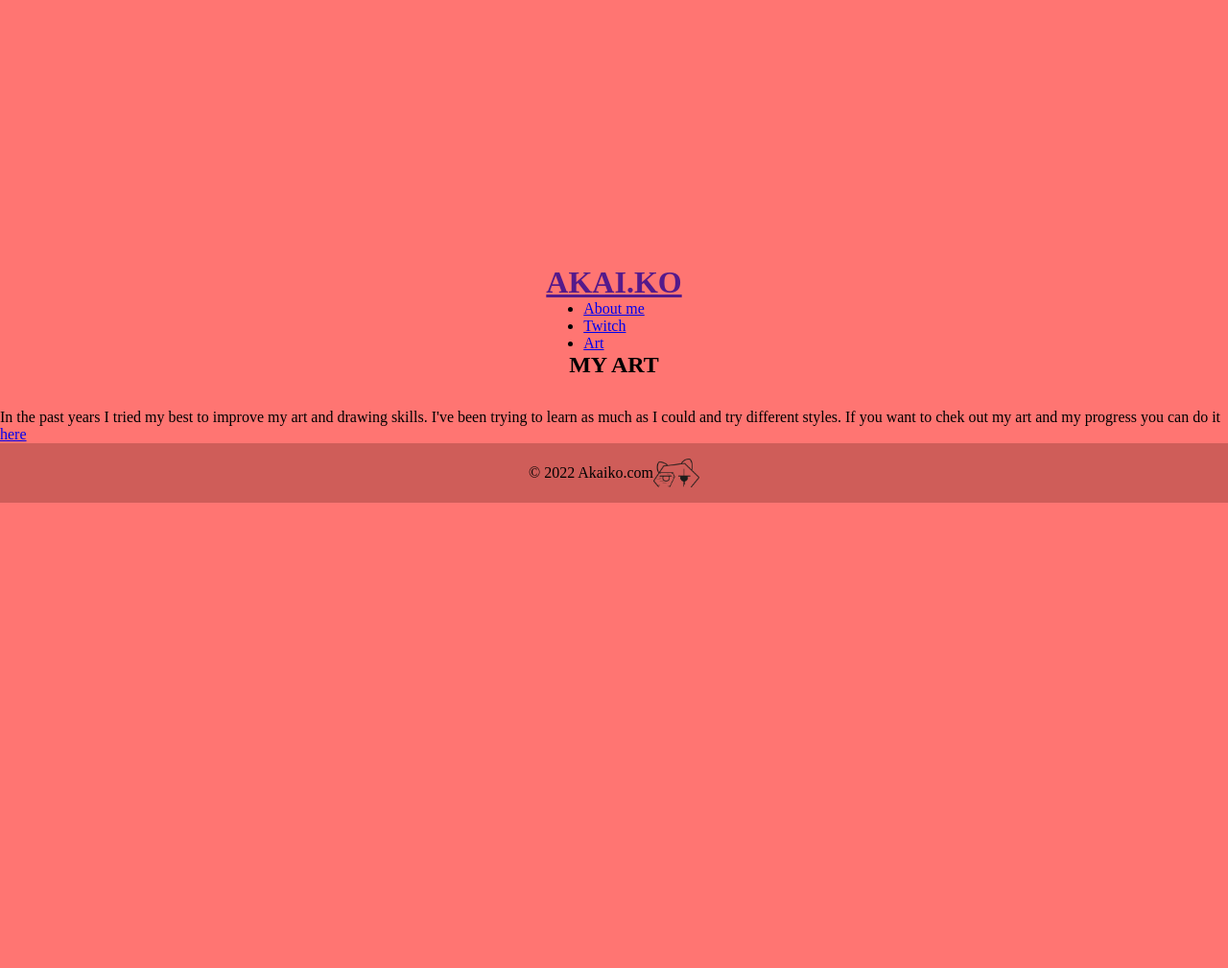
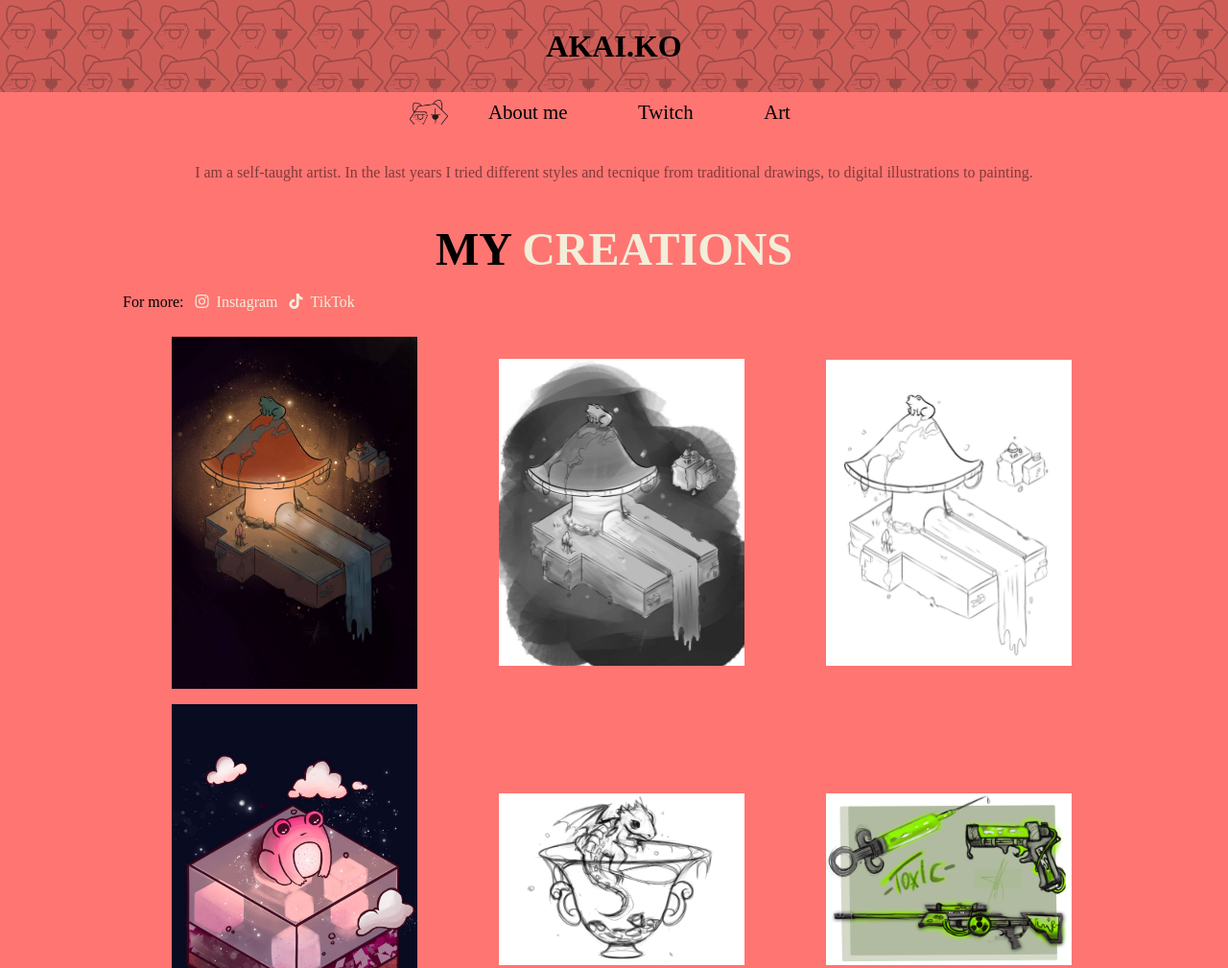
Before and after one commit to akaik0/PersonalWebsite, a website: page art/art.html in a window 1280 px wide. Shown: the top 1009 px of the page at 96% size. Before the commit the page ends 800 px from the top, so only its background shows below. Drawn offline with Linux system fonts and the light colour scheme; a web font is replaced by a local one.

Commit message:
changes to art section grid stylization is missing

```diff
--- a/art/art-stylesheet.css
+++ b/art/art-stylesheet.css
@@ -1,26 +1,28 @@
-* {
-    margin: 0;
-    padding: 0;
-    box-sizing: border-box;
+header {
+    height: fit-content;
 }
 
-html {
-    scroll-behavior: smooth;
+h1 {
+    margin: 0;
+    display: flex;
+    align-items: center;
+    justify-content: center;
+    padding: 0;
 }
 
-body {
-    display: flex;
-    justify-content: center;
-    align-items: center;
-    flex-direction: column;
-    min-height: 100vh;
+nav {
+    opacity: 1;
+}
 
-
-    font-family: 'Noto Serif JP', serif;
-    background-color: #ff7572;
+.introduction {
+    width: 80%;
+    color: rgba(0, 0, 0, 0.5);
+    text-align: center;
+    margin: 2rem 0;
 }
 
 .myart {
+    width: 80%;
     display: flex;
     flex-direction: column;
 }
@@ -33,29 +35,88 @@ body {
     align-items: center;
 }
 
-.ig {
-    width: 15rem;
+.img-container {
+    width: 100%;
     height: auto;
-    padding: 1rem;
-    padding-top: 0;
+    overflow: hidden;
+    margin-top: 1rem;
 }
 
 footer {
-    display: flex;
-    justify-content: center;
-    align-items: center;
-    background-color: #cf5d59;
-    width: 100%;
-    text-align: center;
-    padding: 1rem;
+    margin-top: 2rem;
 }
 
-.logo {
-    width: 3rem;
+.img-container img {
+    width: 100%;
+    display: block;
+    transition: transform 2s;
 }
 
-.logo-top {
-    width: 3rem;
-    margin-top: 0.2rem;
-    margin-left: 0.2rem;
+.img-container:hover img {
+    transform: scale(1.3);
 }
+
+i {
+    margin: 0 0.5rem;
+}
+
+.link {
+    color: #f3eed9;
+}
+
+@media screen and (min-width: 768px) and (max-width: 1199px) {
+    .nav-list {
+        padding: 0 2rem;
+        font-size: 1.3rem;
+    }
+
+    .introduction .social {
+        font-size: 1.3rem;
+    }
+
+    h2 {
+        font-size: 2.5rem;
+    }
+
+    .img-container {
+        width: 45%;
+        margin-left: 1rem;
+    }
+
+    .drawings {
+        vertical-align: baseline;
+    }
+
+    .ig {
+        margin: 0;
+    }
+}
+
+@media screen and (min-width: 1200px) {
+    .nav-list {
+        padding: 0 2rem;
+        font-size: 1.3rem;
+    }
+
+    .introduction .social {
+        font-size: 2rem;
+    }
+
+    h2 {
+        font-size: 3rem;
+    }
+
+    .img-container {
+        width: 25%;
+        margin-left: 1rem;
+    }
+
+    .drawings {
+        vertical-align: baseline;
+    }
+
+    .ig {
+        margin: 0;
+    }
+
+}
--- a/art/art.html
+++ b/art/art.html
@@ -7,7 +7,13 @@
     <meta name="viewport" content="width=device-width, initial-scale=1.0">
     <title>Document</title>
 
+    <link rel="preconnect" href="https://fonts.googleapis.com" />
+    <link rel="preconnect" href="https://fonts.gstatic.com" crossorigin />
+    <link href="https://fonts.googleapis.com/css2?family=Noto+Serif+JP:wght@300;400;700&family=Uchen&display=swap"
+        rel="stylesheet" />
+
     <script src="https://kit.fontawesome.com/21ba8f42eb.js" crossorigin="anonymous"></script>
+    <link rel="stylesheet" href="../reusable.css">
     <link rel="stylesheet" href="art-stylesheet.css">
 </head>
 
@@ -18,44 +24,44 @@
         </h1>
     </header>
 
-    <main></main>
-
     <nav>
         <ul class="navbar">
-            <!--<li><a href="www.akaiko.net"><img src="./img/logo.png" alt="logo" class="logo-top"></a></li>-->
-            <li class="nav-list"><a href="../index.html">About me</a></li>
-            <li class="nav-list"><a href="../twitch.html">Twitch</a></li>
-            <li class="nav-list"><a href="art.html">Art</a></li>
+            <li><a href=""><img class="homepage" src="../img/logo.png" alt="logo"></a></li>
+            <li class="nav-list"><a href="#aboutme">About me</a></li>
+            <li class="nav-list"><a href="../twitch/twitch.html">Twitch</a></li>
+            <li class="nav-list"><a href="../art/art.html">Art</a></li>
             <!--<li class="nav-list"><a href="#merch">Merch</a></li>
-        <li class="nav-list"><a href="#links">Links</a></li>-->
+            <li class="nav-list"><a href="#links">Links</a></li>-->
         </ul>
     </nav>
 
-    <h2 id="art">MY <span class="red">ART</span> </h2>
+    <div class="introduction">
+        <p>I am a self-taught artist. In the last years I tried different styles and tecnique from traditional drawings,
+            to digital illustrations to painting.</p>
+    </div>
+
+
     <div class="myart">
-        <div class="drawings">
-            <img class="ig" src="./img/frog2.jpg" alt="">
-            <img class="ig" src="./img/shadow1.jpg" alt="">
-            <img class="ig" src="./img/sketch2.jpg" alt="">
-            <img class="ig" src="./img/frog.jpg" alt="">
-            <img class="ig" src="./img/sketch1.jpg" alt="">
-            <img class="ig" src="./img/weapon1.jpg" alt="">
-            <img class="ig" src="./img/weapon2.jpg" alt="">
-            <img class="ig" src="./img/weapon3.jpg" alt="">
+        <h2 id="art">MY <span class="red">CREATIONS</span> </h2>
 
+        <div class="socials">
+            <p> <span>For more: <span><i class="fa-brands fa-instagram"></i><a class="link"
+                            href="https://www.instagram.com/dull.akai/">Instagram</a></span>
+                    <i class="fa-brands fa-tiktok"></i><a href="https://www.tiktok.com/@dullakai"
+                        class="link">TikTok</a></span>
+
+            </p>
         </div>
 
-        <div class="desc">
-            <p><span> In the past years I tried my best to improve my art and drawing skills. I've been trying to
-                    learn
-                    as
-                    much as I could and try different styles.
-
-                    <span> If you want to chek out my art and my progress you can do it <a class="link"
-                            href="https://www.instagram.com/dull.akai/">here</a></span>
-                </span>
-
-            </p>
+        <div class="drawings">
+            <div class="img-container"> <img class="ig" src="../img/frog2.jpg" alt=""></div>
+            <div class="img-container"> <img class="ig" src="../img/shadow1.jpg" alt=""></div>
+            <div class="img-container"> <img class="ig" src="../img/sketch2.jpg" alt=""></div>
+            <div class="img-container"> <img class="ig" src="../img/frog.jpg" alt=""></div>
+            <div class="img-container"> <img class="ig" src="../img/sketch1.jpg" alt=""></div>
+            <div class="img-container"> <img class="ig" src="../img/weapon1.jpg" alt=""></div>
+            <div class="img-container"> <img class="ig" src="../img/weapon2.jpg" alt=""></div>
+            <div class="img-container"> <img class="ig" src="../img/weapon3.jpg" alt=""></div>
         </div>
     </div>
 
@@ -64,6 +70,8 @@
         <img class="logo" src="../img/logo.png" alt="logo">
     </footer>
 
+
+    <script src="../app.js"></script>
 </body>
 
 </html>
--- a/reusable.css
+++ b/reusable.css
@@ -8,24 +8,10 @@ html {
     scroll-behavior: smooth;
 }
 
-body[data-aos-delay='4000'] [data-aos],
-[data-aos][data-aos][data-aos-delay='4000'] {
-    transition-delay: 4000ms;
-}
-
-body[data-aos-delay='5000'] [data-aos],
-[data-aos][data-aos][data-aos-delay='5000'] {
-    transition-delay: 5000ms;
-}
-
-body[data-aos-delay='6000'] [data-aos],
-[data-aos][data-aos][data-aos-delay='6000'] {
-    transition-delay: 6000ms;
-}
-
 body {
     display: flex;
-    width: 100vvw;
+    width: 100%;
+    height: 100%;
     justify-content: center;
     align-items: center;
     flex-direction: column;
@@ -67,6 +53,7 @@ hr {
 h1 {
     padding: 1rem;
     font-family: 'Uchen', serif;
+    margin-top: 2rem;
     text-align: center;
     transition: 0.5s;
     width: 100%;
@@ -99,7 +86,7 @@ header {
     background-color: #cf5d59;
 
     background-image: url(./img/logo.png);
-    background-repeat: repeat space;
+    background-repeat: repeat;
     background-size: 5rem;
 
     display: flex;
```
